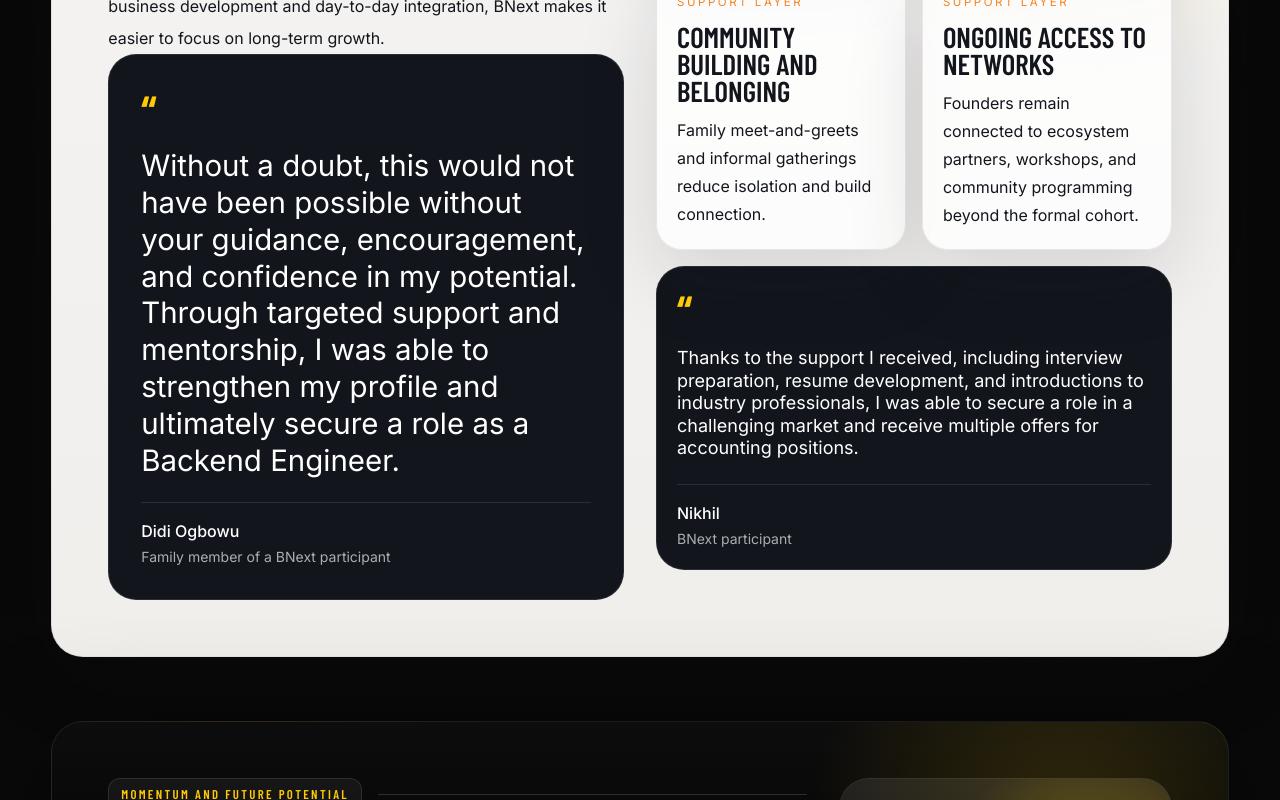
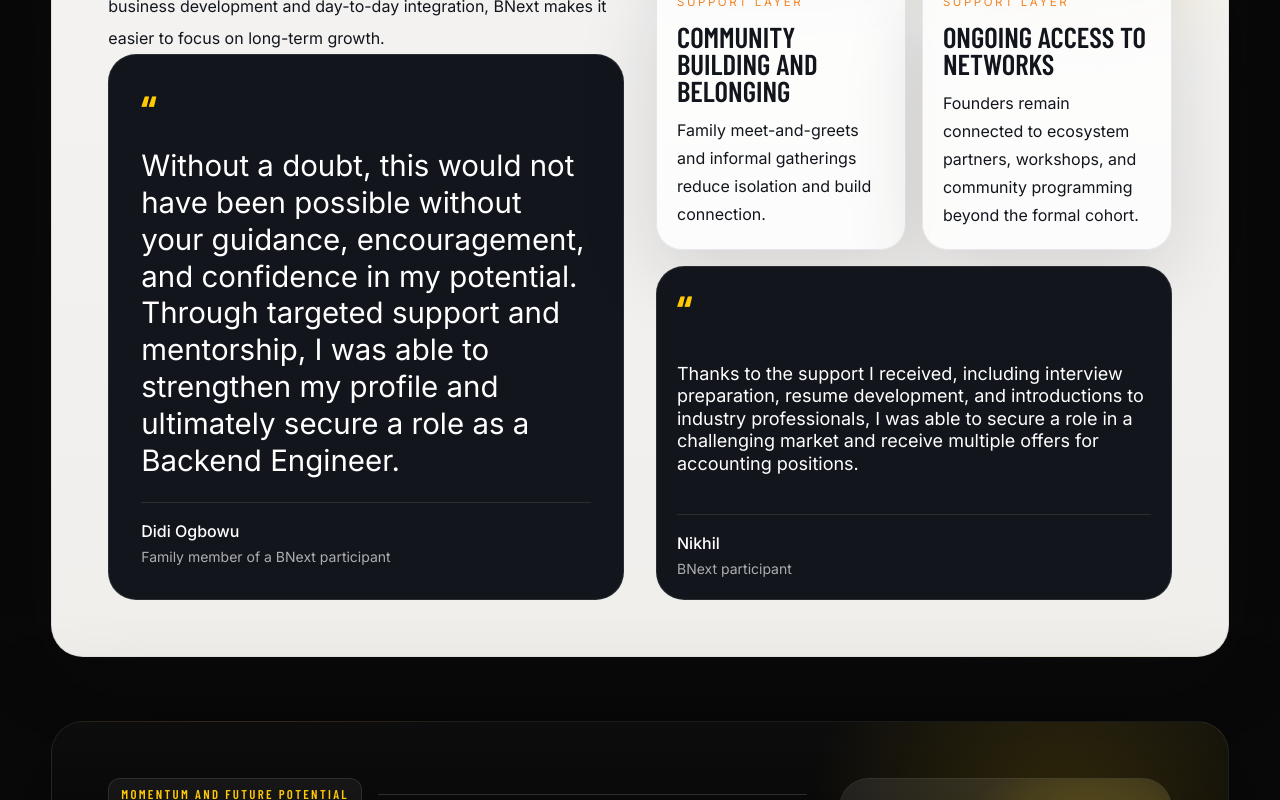
Before and after one commit to TBDC-Marketing/BNextPresentation, a React (Vite) app: page /#story-enabled-talent in a window 1280 px wide. Shown: the part 11006-11806 px from the top of the page. Built offline with nearby package versions, Linux system fonts and the light colour scheme; the HTML template or start-up script is replaced by a standard one; a web font is replaced by a local one.

Commit message:
Expand Nikhil quote box to fill remaining space in community section
Right column now uses flex-col with flex-1 on the quote wrapper so
the blockquote stretches to fill all vertical space below the support
cards, eliminating the blank white gap.

Co-Authored-By: Oz <oz-agent@warp.dev>

```diff
--- a/src/App.jsx
+++ b/src/App.jsx
@@ -900,7 +900,7 @@ export default function App() {
               <QuoteBlock {...communityQuotes[0]} />
             </div>
 
-            <div className="md:col-span-6">
+            <div className="flex flex-col md:col-span-6">
               <div className="grid gap-4 sm:grid-cols-2">
                 {communityContributions.map((item) => (
                   <article key={item.title} className="rounded-[26px] border border-[var(--navy)]/10 bg-white/80 p-5 shadow-panel">
@@ -913,7 +913,7 @@ export default function App() {
                 ))}
               </div>
 
-              <div className="mt-4">
+              <div className="mt-4 flex-1 [&>blockquote]:h-full [&>blockquote]:flex [&>blockquote]:flex-col [&>blockquote]:justify-between">
                 <QuoteBlock {...communityQuotes[1]} compact />
               </div>
             </div>
```
